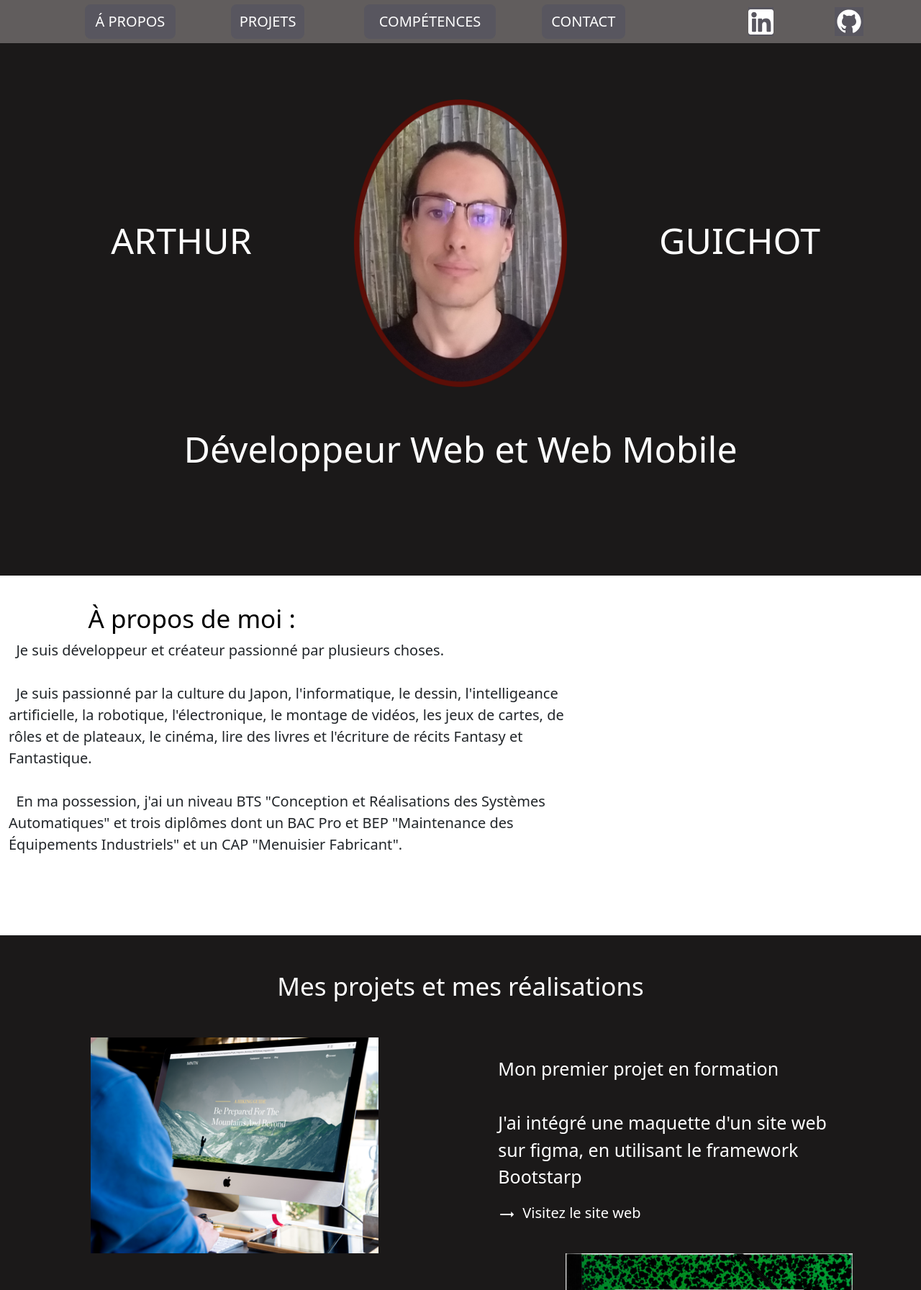
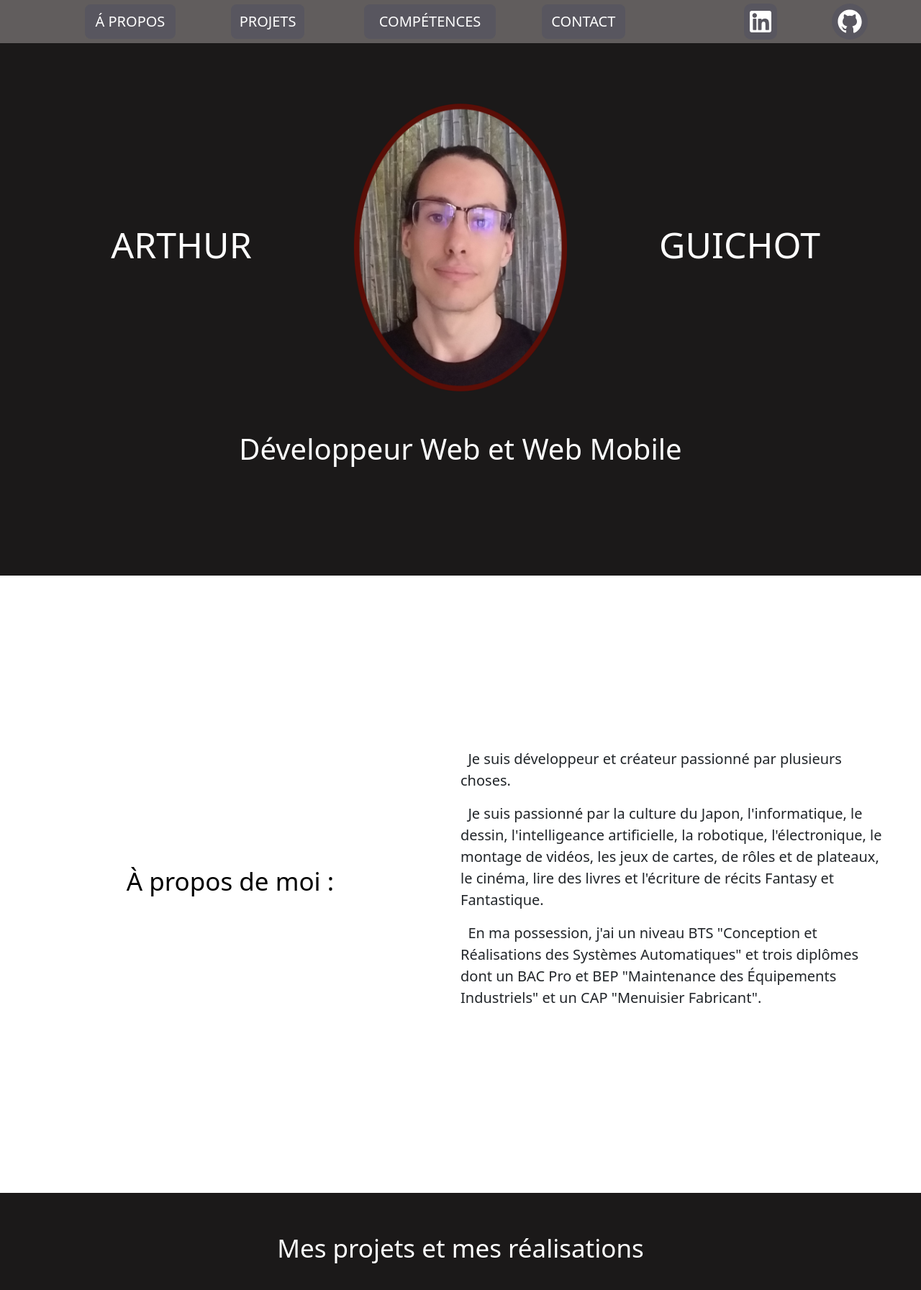
Before and after one commit to Cybernet-Studio/Projet-Porfolio, a PHP site: page / in a window 1280 px wide. Shown: the top 1793 px of the page at 72% size. Run offline with PHP 8.4, Linux system fonts and the light colour scheme.

Commit message:
Commencement Responsive

```diff
--- a/index.php
+++ b/index.php
@@ -13,14 +13,14 @@
     <header>
         <div class="container-fluid">
             <div class="row">
-                <div class="boxMenu d-flex justify-content-evenly align-items-center col-xl-9 col-lg-9 col-md-10 col-sm-10">
+                <div class="boxMenu d-flex justify-content-evenly align-items-center col-xl-9 col-lg-9 col-md-10 col-sm-10 col-12">
                     <a href="#section_Apropo"><input type="button" id="btApropo" class="Apropo" value ="Á PROPOS"></a>
                     <a href="#section_projet"><input type="button" id="btProjet" class="Projet" value ="PROJETS"></a>
                     <a href="#section_competence"><input type="button" id="btCompetence" class="Competence" value ="COMPÉTENCES"></a>
                     <a href="#section_contact"><input type="button" id="btContact" class="Contact" value ="CONTACT"></a>
                 </div>
 
-                <div class="boxLink d-flex justify-content-center align-items-center col-xl-3 col-lg-3 col-md-2 col-sm-2">
+                <div class="boxLink d-flex justify-content-sm-center justify-content-md-center justify-content-lg-center justify-content-xl-center justify-content-end align-items-center col-xl-3 col-lg-3 col-md-2 col-sm-2 col-12">
                     <div class="d-flex justify-content-around col-xl-10 col-lg-10 col-md-12 col-sm-12">
                         <!-- logo linkendid -->
                         <div class="d-flex justify-content-center align-items-center">
@@ -53,31 +53,40 @@
     <section class="d-flex align-items-center">
         <div class="container-fluid">
             <div class="row">
-                <div class="sct-presentation d-flex  justify-content-evenly align-items-center col-xl-12 col-lg-12 col-md-12 col-sm-12">
-                    <h1 class="d-flex justify-content-center col-xl-4 col-lg-4 col-md-3">ARTHUR</h1>
-                    <img src="Portrait.png" class="d-flex justify-content-center col-xl-4 col-lg-4 col-md-3" alt="image de mon portrait">
-                    <h1 class="d-flex justify-content-center col-xl-4 col-lg-4 col-md-3">GUICHOT</h1>
+                <div class="sct-presentation d-flex justify-content-evenly align-items-center col-xl-12 col-lg-12 col-md-12 col-sm-12">
+                    <h1 class="d-flex justify-content-center col-xl-4 col-lg-4 col-md-3 col-sm-3 col-6">ARTHUR</h1>
+                    <img src="Portrait.png" class="d-flex justify-content-center col-xl-4 col-lg-4 col-md-3 col-sm-4" alt="image de mon portrait">
+                    <h1 class="d-flex justify-content-center col-xl-4 col-lg-4 col-md-3 col-sm-3 col-6">GUICHOT</h1>
                 </div>
             </div>
 
             <div class="row">
-                <h1 class="devWeb d-flex justify-content-center col-12">Développeur Web et Web Mobile</h1>
+                <div class="devWeb d-flex justify-content-center col-xl-12 col-lg-12 col-md-12 col-sm-12 col-12">
+                    <div class="d-flex justify-content-center col-8">
+                        <h1>Développeur Web et Web Mobile</h1>
+                    </div>
+                </div>
             </div>
         </div>
     </section>
 
     <!-- section a propos de moi -->
-    <section id="section_Apropo" class="sct-aPropo d-flex align-items-center">
+    <section id="section_Apropo">
         <div class="container-fluid">
-            <div class="row d-flex align-items-center">
-                <div class="col-5">
-                    <h2 class="d-flex justify-content-center">À propos de moi :</h2>
-                </div>
-                <div class="boxPresentation">
-                        <p> &nbsp; Je suis développeur et créateur passionné par plusieurs choses.<br><br>
-                            &nbsp; Je suis passionné par la culture du Japon, l'informatique, le dessin, l'intelligeance artificielle, la robotique, l'électronique, le montage de vidéos, les jeux de cartes, de rôles et de plateaux, le cinéma, lire des livres et l'écriture de récits Fantasy et Fantastique.<br><br>
+            <div class="row">
+                <div class="sct-aPropo d-flex align-items-center">
+                    <h2 class="d-flex justify-content-center col-6">À propos de moi :</h2>
+                    <div class="col-6">
+                        <p class="col-11">
+                            &nbsp; Je suis développeur et créateur passionné par plusieurs choses.
+                        </p>
+                        <p class="col-11">
+                            &nbsp; Je suis passionné par la culture du Japon, l'informatique, le dessin, l'intelligeance artificielle, la robotique, l'électronique, le montage de vidéos, les jeux de cartes, de rôles et de plateaux, le cinéma, lire des livres et l'écriture de récits Fantasy et Fantastique.
+                        </p>
+                        <p class="col-11">
                             &nbsp; En ma possession, j'ai un niveau BTS "Conception et Réalisations des Systèmes Automatiques" et trois diplômes dont un BAC Pro et BEP "Maintenance des Équipements Industriels" et un CAP "Menuisier Fabricant".
                         </p>
+                    </div>
                 </div>
             </div>
         </div>
--- a/style.css
+++ b/style.css
@@ -17,14 +17,22 @@
         background: rgba(82, 82, 99, 0.534); border: none;
     }
     #logoLinkendid{
-        width: 35px;
-        display:inline;fill:#ffffff;fill-opacity:1"
+        width: 30px;
+        display:inline;fill:#ffffff;fill-opacity:1;
     }
     #logoGithub{
-        width:40px;fill:#ffffff;fill-opacity:1"
+        width: 40px;fill:#ffffff;fill-opacity:1;
     }
     .boxLink div div{
         background: rgba(82, 82, 99, 0.534);
+    }
+    .boxLink div div:nth-child(1){
+        padding: 3px 8px 3px 8px;
+        border-radius: 10px;
+    }
+    .boxLink div div:nth-child(2){
+        padding: 5px;
+        border-radius: 50px;
     }
 /* section présentation */
     section:nth-child(1){height: 100vh;}
@@ -35,15 +43,12 @@
 /* section a propos de moi*/
 .sct-aPropo{
     background: white;
-    height: 500px;
+    padding: 30vh 0 30vh 0;
 }
 .sct-aPropo h2{
     color: rgb(0, 0, 0); font-size: 35px;
 }
-.boxPresentation{
-    width: 800px
-}
-.boxPresentation p{
+.sct-aPropo p{
     font-size: 20px;
 }
 
@@ -165,18 +170,30 @@
         transform: rotate(45deg);
     }
 
-@media screen and (min-width: 768px) and (max-width: 992px){
+    /* medium */
+@media screen and (min-width: 768px) and (max-width: 991px){
     .sct-presentation img{
         width: 30vh; height: 40vh;
     }
 }
+    /* small */
 @media screen  and (min-width: 576px) and (max-width: 767px){
     .sct-presentation img{
-        width: 30vh; height: 40vh;
+        width: 28vh; height: 38vh;
+    }
+    section:nth-child(1) h1{
+        font-size: 40px;
     }
 }
+    /* xtra small */
 @media screen and (max-width: 575px){
     .sct-presentation img{
         width: 0; height: 0;
     }
+    section:nth-child(1) h1{
+        font-size: 38px;
+    }
+    .devWeb{
+        width: 100vh;
+    }
 }
```
